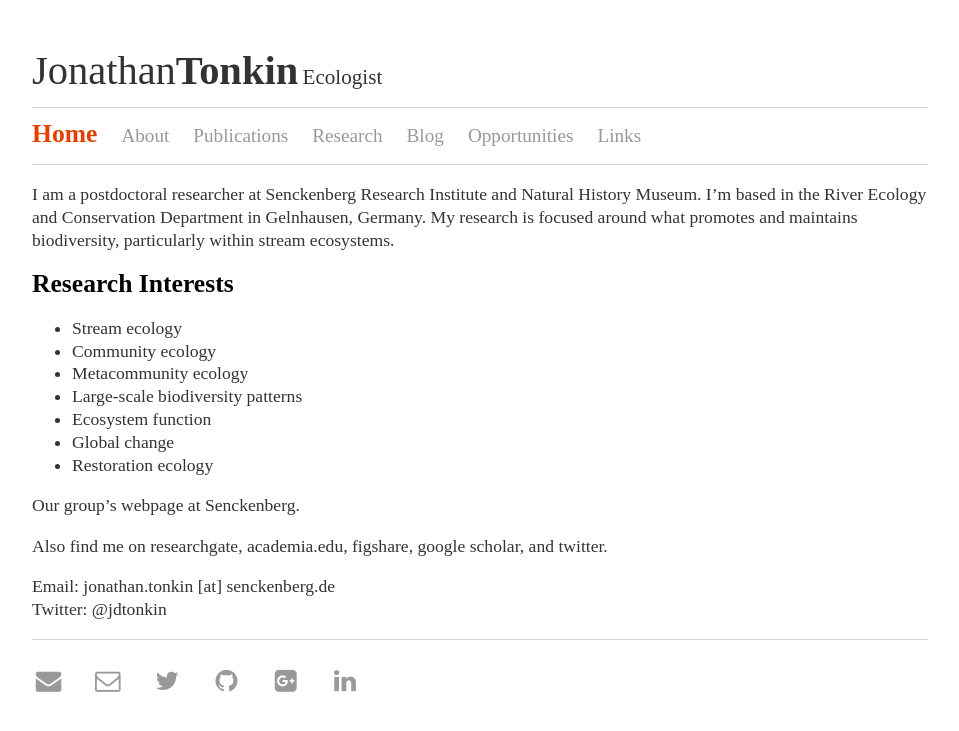
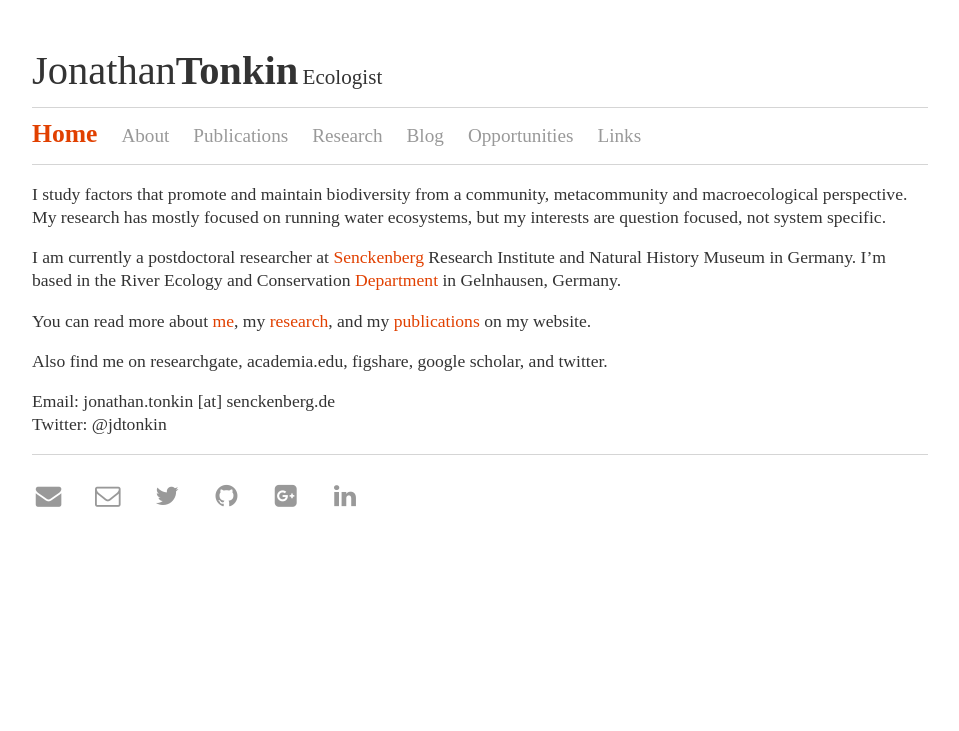
Before and after one commit to jdtonkin/jdtonkin.github.io, a Jekyll site: the page built from index.md, in a window 1280 px wide. Shown: the top 731 px of the page, without its empty margins (160-1119 px from the left). Built offline with Jekyll 4.4.1, drawn with Linux system fonts in a browser that asks for light colours; nearby versions of some CDN libraries; some web fonts are replaced.

Commit message:
Update index.md

```diff
--- a/index.md
+++ b/index.md
@@ -3,19 +3,11 @@ layout: default
 title: 'Home'
 ---
 
+I study factors that promote and maintain biodiversity from a community, metacommunity and macroecological perspective. My research has mostly focused on running water ecosystems, but my interests are question focused, not system specific.
 
-I am a postdoctoral researcher at Senckenberg Research Institute and Natural History Museum.  I’m based in the River Ecology and Conservation Department in Gelnhausen, Germany.  My research is focused around what promotes and maintains biodiversity, particularly within stream ecosystems.
+I am currently a postdoctoral researcher at [Senckenberg](http://www.senckenberg.de/root/index.php?page_id=71) Research Institute and Natural History Museum in Germany. I’m based in the River Ecology and Conservation [Department](http://www.senckenberg.de/root/index.php?page_id=5217&organisation=true&institutID=1&abteilungID=26) in Gelnhausen, Germany.
 
-#Research Interests
-- Stream ecology
-- Community ecology
-- Metacommunity ecology
-- Large-scale biodiversity patterns
-- Ecosystem function
-- Global change
-- Restoration ecology
-
-Our group's webpage at Senckenberg.
+You can read more about [me](About), my [research](Research), and my [publications](Publications) on my website.
 
 Also find me on researchgate, academia.edu, figshare, google scholar, and twitter.
 
```
